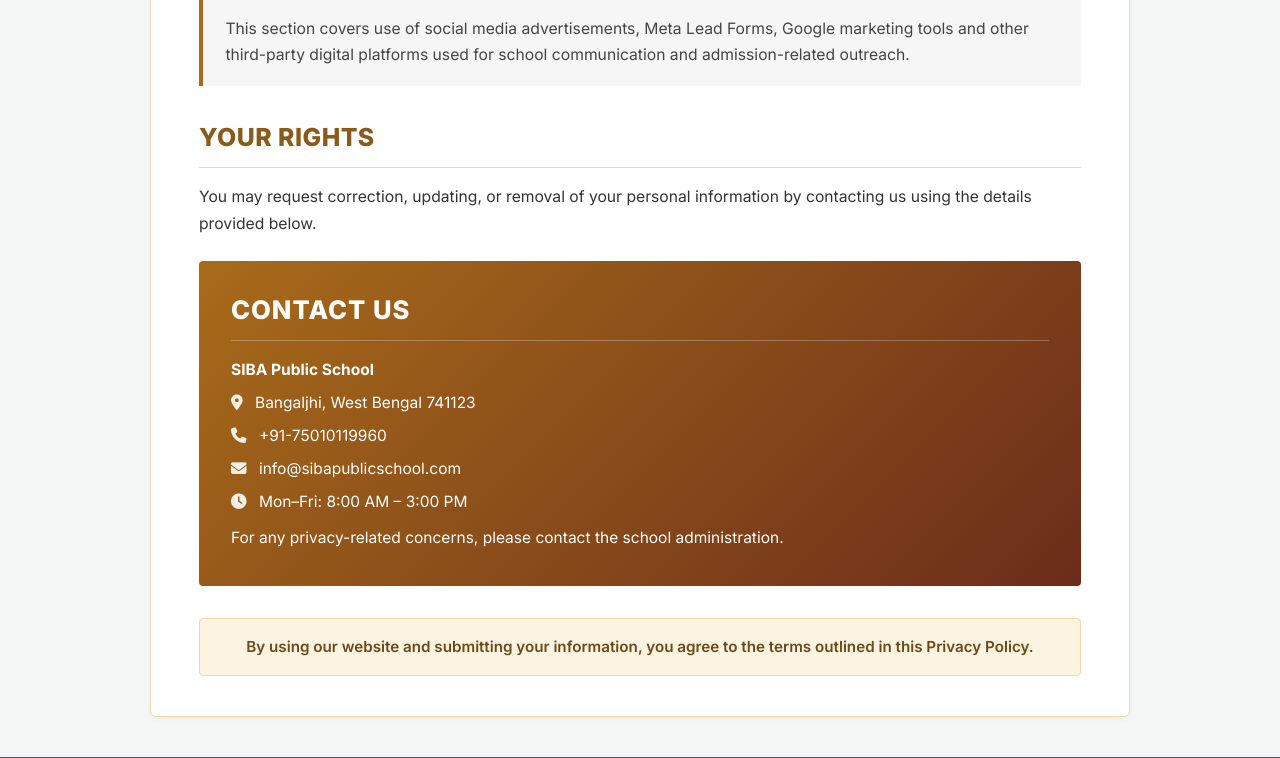
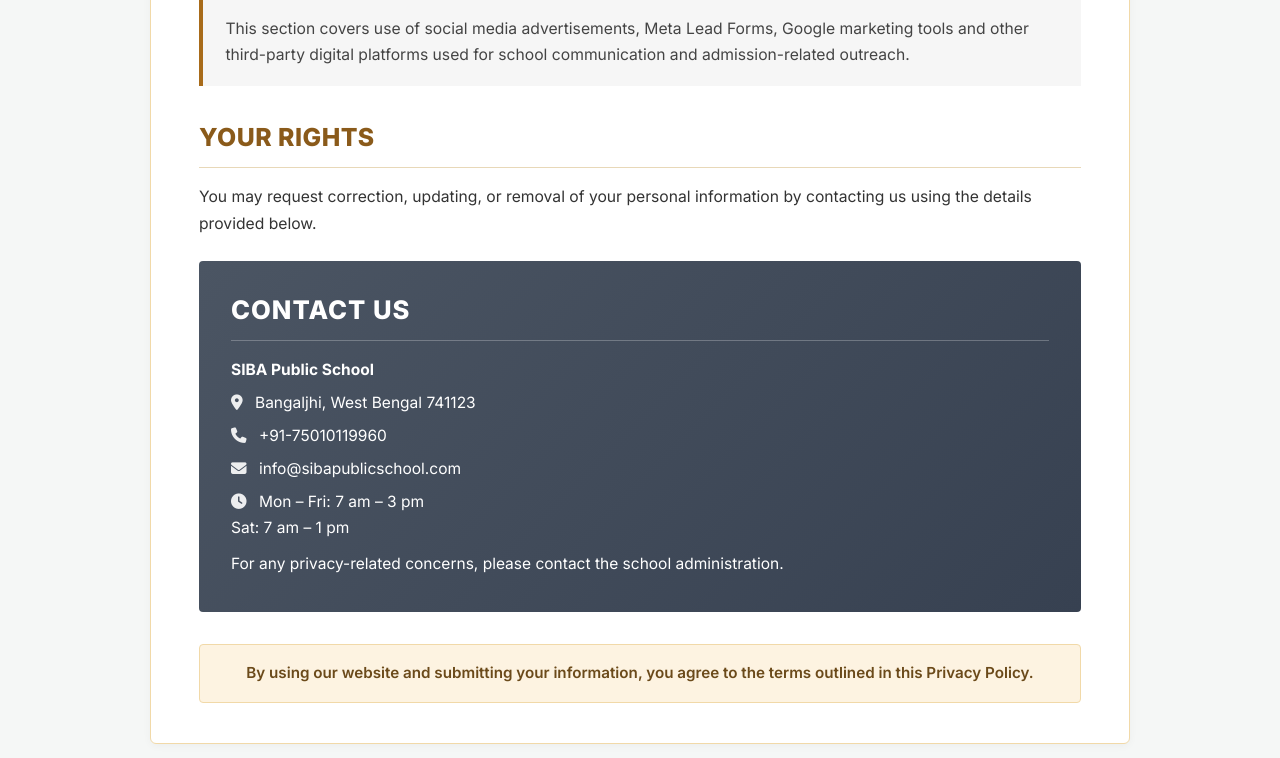
Before and after one commit to dcoder777/siba, a PHP site: page /privacy-policy.php in a window 1280 px wide. Shown: the part 1883-2641 px from the top of the page. Run offline with PHP 8.4, Linux system fonts and the light colour scheme; data that the repository does not hold is empty; a stand-in replaces the project's code that opens the database connection; some libraries are stand-ins or nearby versions.

Commit message:
fix: update privacy policy contact box colors and hours

```diff
--- a/site/privacy-policy.php
+++ b/site/privacy-policy.php
@@ -92,7 +92,7 @@
         background: #d9981f;
     }
     .pp-contact-box {
-        background: linear-gradient(135deg, #a86b1a 0%, #6b2d1a 100%);
+        background: linear-gradient(135deg, var(--primary-color) 0%, #374151 100%);
         color: #fff;
         padding: 1.8rem 2rem;
         border-radius: 4px;
@@ -203,7 +203,7 @@
             <p><i class="fas fa-map-marker-alt" style="margin-right:0.5rem;opacity:0.9;"></i> Bangaljhi, West Bengal 741123</p>
             <p><i class="fas fa-phone" style="margin-right:0.5rem;opacity:0.9;"></i> +91-75010119960</p>
             <p><i class="fas fa-envelope" style="margin-right:0.5rem;opacity:0.9;"></i> info@sibapublicschool.com</p>
-            <p><i class="fas fa-clock" style="margin-right:0.5rem;opacity:0.9;"></i> Mon–Fri: 8:00 AM – 3:00 PM</p>
+            <p><i class="fas fa-clock" style="margin-right:0.5rem;opacity:0.9;"></i> Mon – Fri: 7 am – 3 pm<br>Sat: 7 am – 1 pm</p>
             <p style="margin-top:0.6rem;">For any privacy-related concerns, please contact the school administration.</p>
         </div>
     </div>
```
